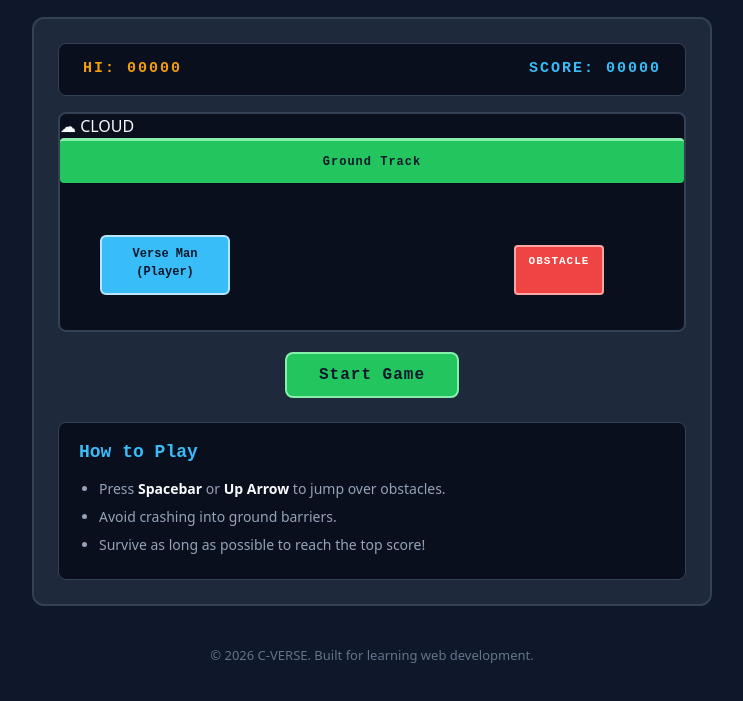
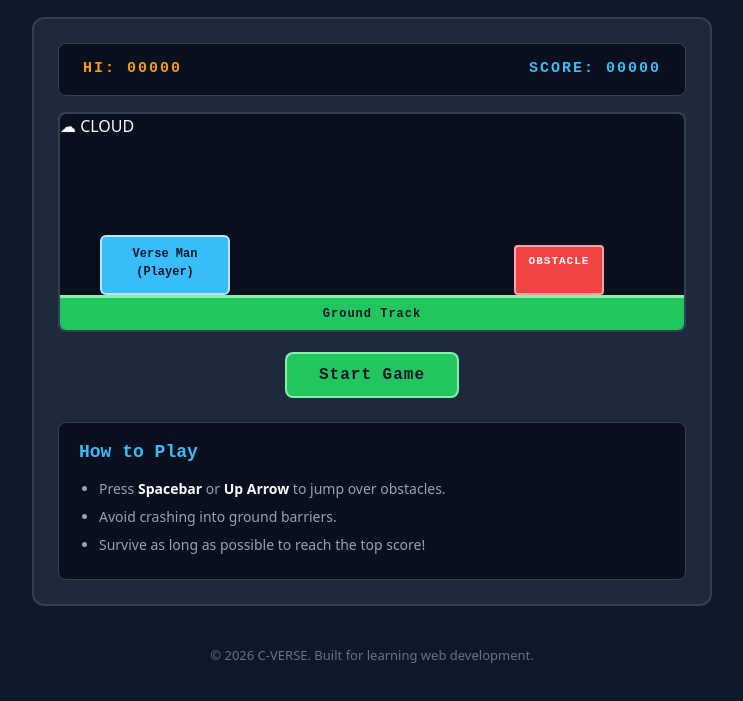
Before and after one commit to KarthickJack/verse-run, a plain HTML site: page index.html in a window 1280 px wide. Shown: the part 153-854 px from the top of the page, without its empty margins (268-1011 px from the left). Drawn offline with Linux system fonts and the light colour scheme.

Commit message:
Establish the Ground

```diff
--- a/css/style.css
+++ b/css/style.css
@@ -190,17 +190,23 @@ body {
 }
 
 /* Ground Track:
-   A retro green runway strip beneath the character. */
+   A retro green runway pinned to the bottom of the stage spanning full width.
+   z-index: 2 places it beneath characters and obstacles while above the background. */
 #ground {
+  position: absolute;        /* Pinned to the stage base */
+  bottom: 0;
+  left: 0;
+  width: 100%;               /* Extends across the entire stage */
+  height: 35px;              /* Exact 35px track height matching character/obstacle bottoms */
+  z-index: 2;                /* Track layer */
   background-color: #22c55e; /* Retro green runway */
-  color: #0f172a;            /* Dark text */
+  color: #0f172a;            /* Dark high-contrast label */
   font-family: 'Courier New', Courier, monospace;
   font-size: 12px;
   font-weight: bold;
   letter-spacing: 1px;
   text-align: center;
-  padding: 12px;
-  border-radius: 4px;
+  line-height: 32px;         /* Vertically centers text inside the 35px bar */
   border-top: 3px solid #86efac; /* Brighter green track line */
 }
 
```
